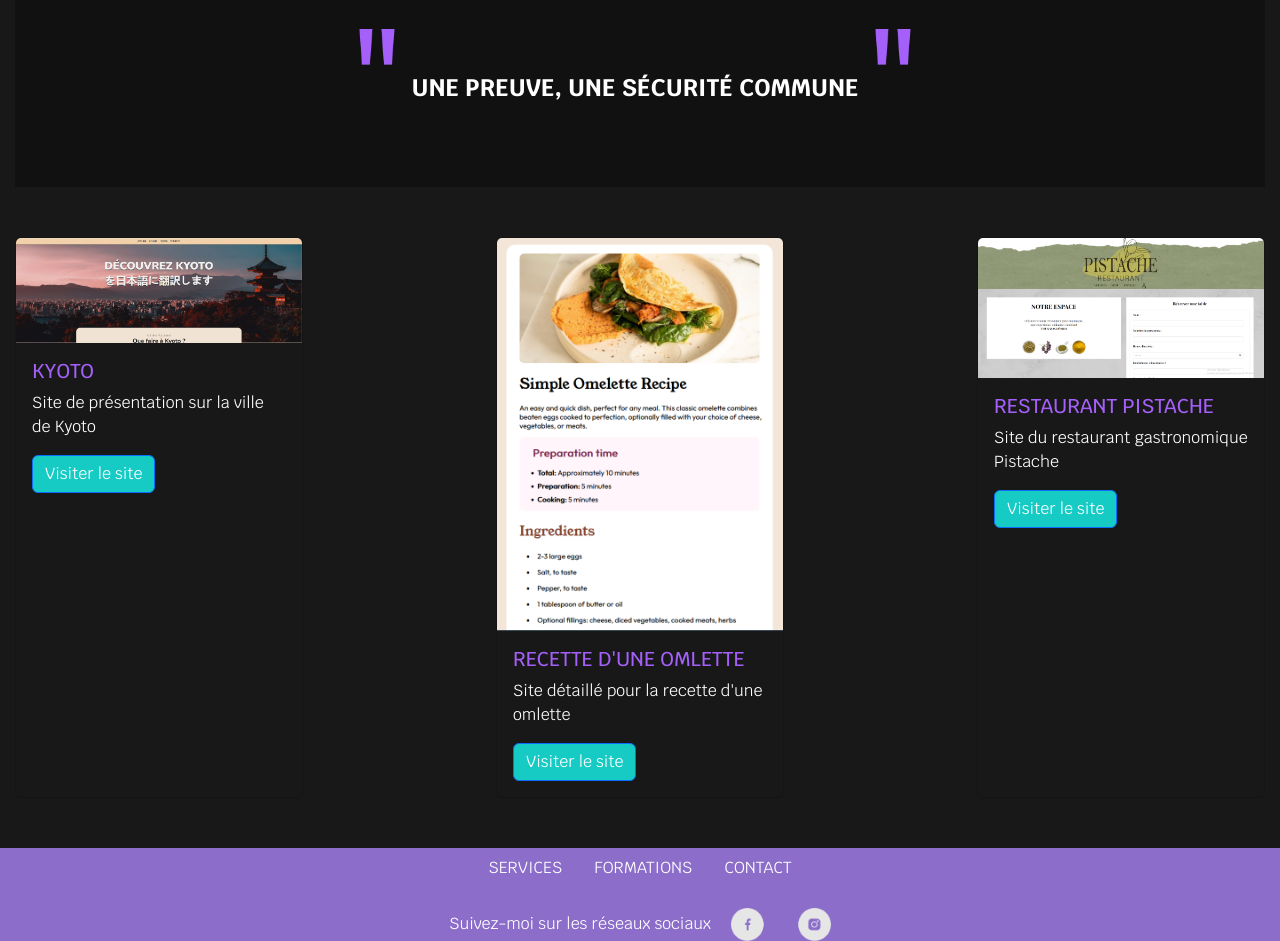
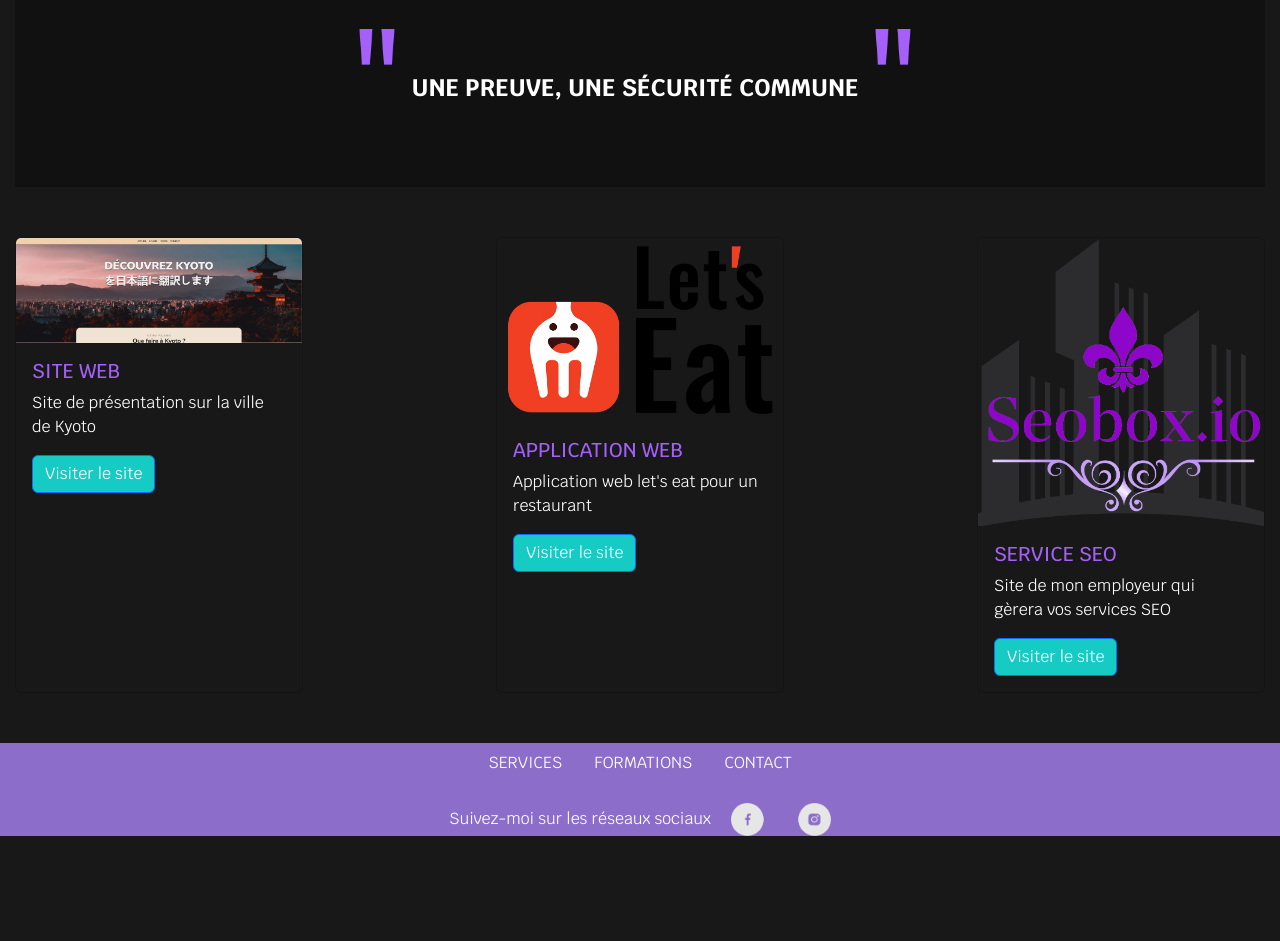
Before and after one commit to NatBoss1609/Dechno-Code, a PHP site: page /asset/php/portfolio.php in a window 1280 px wide. Shown: the part 402-1343 px from the top of the page. After the commit the page ends 1238 px from the top, so only its background shows below. Run offline with PHP 8.4, Linux system fonts and the light colour scheme; some libraries are stand-ins or nearby versions.

Commit message:
Modification des services dans la page portfolio

```diff
--- a/asset/php/portfolio.php
+++ b/asset/php/portfolio.php
@@ -22,25 +22,25 @@
             <article class="card" style="width: 18rem;">
                 <img src="../img/kyoto.png" class="card-img-top" alt="image représentant le site du guide touristique de Kyoto">
                 <article class="card-body">
-                    <h5 class="card-title">Kyoto</h5>
+                    <h5 class="card-title">Site Web</h5>
                     <p class="card-text">Site de présentation sur la ville de Kyoto</p>
-                    <a href="https://natboss1609.github.io/Site-Kyoto/" class="btn btn-primary" title="lien vers le site de présenation de Kyoto" target="_blank">Visiter le site</a>
+                    <a href="https://natboss1609.github.io/Site-Kyoto/" class="btn btn-primary" title="lien vers le site de présentation de Kyoto" target="_blank">Visiter le site</a>
                 </article>
             </article>
             <article class="card" style="width: 18rem;">
-                <img src="../img/omlette.png" class="card-img-top" alt="image représentant le site de la recette d'une omlette">
+                <img src="../img/logo_lets_eat.avif" class="card-img-top" alt="image représentant l'application let's eat">
                 <article class="card-body">
-                    <h5 class="card-title">Recette d'une omlette</h5>
-                    <p class="card-text">Site détaillé pour la recette d'une omlette</p>
-                    <a href="https://natboss1609.github.io/Site-Page-Recette/" class="btn btn-primary" title="lien vers le site détaillé d'une recette pour une omlette" target="_blank">Visiter le site</a>
+                    <h5 class="card-title">Application Web</h5>
+                    <p class="card-text">Application web let's eat pour un restaurant</p>
+                    <a href="https://letseat.ky/" class="btn btn-primary" title="lien vers l'application web let's eat'" target="_blank">Visiter le site</a>
                 </article>
             </article>
             <article class="card" style="width: 18rem;">
-                <img src="../img/pistache.png" class="card-img-top" alt="image représentant le site du restaurant pistache">
+                <img src="../img/logo_seobox.png" class="card-img-top" alt="image représentant le logo de seobox.io">
                 <article class="card-body">
-                    <h5 class="card-title">Restaurant Pistache</h5>
-                    <p class="card-text">Site du restaurant gastronomique Pistache</p>
-                    <a href="https://natboss1609.github.io/Site-Restaurant-Pistache/" class="btn btn-primary" title="lien vers le site de présenation du restaurant pistache" target="_blank">Visiter le site</a>
+                    <h5 class="card-title">Service SEO</h5>
+                    <p class="card-text">Site de mon employeur qui gèrera vos services SEO</p>
+                    <a href="https://seobox.io/" class="btn btn-primary" title="lien vers le site de seobox.io" target="_blank">Visiter le site</a>
                 </article>
             </article>
         </section>
```
Also changed, not shown: asset/img/logo_lets_eat.avif (added), asset/img/logo_seobox.png (added).
